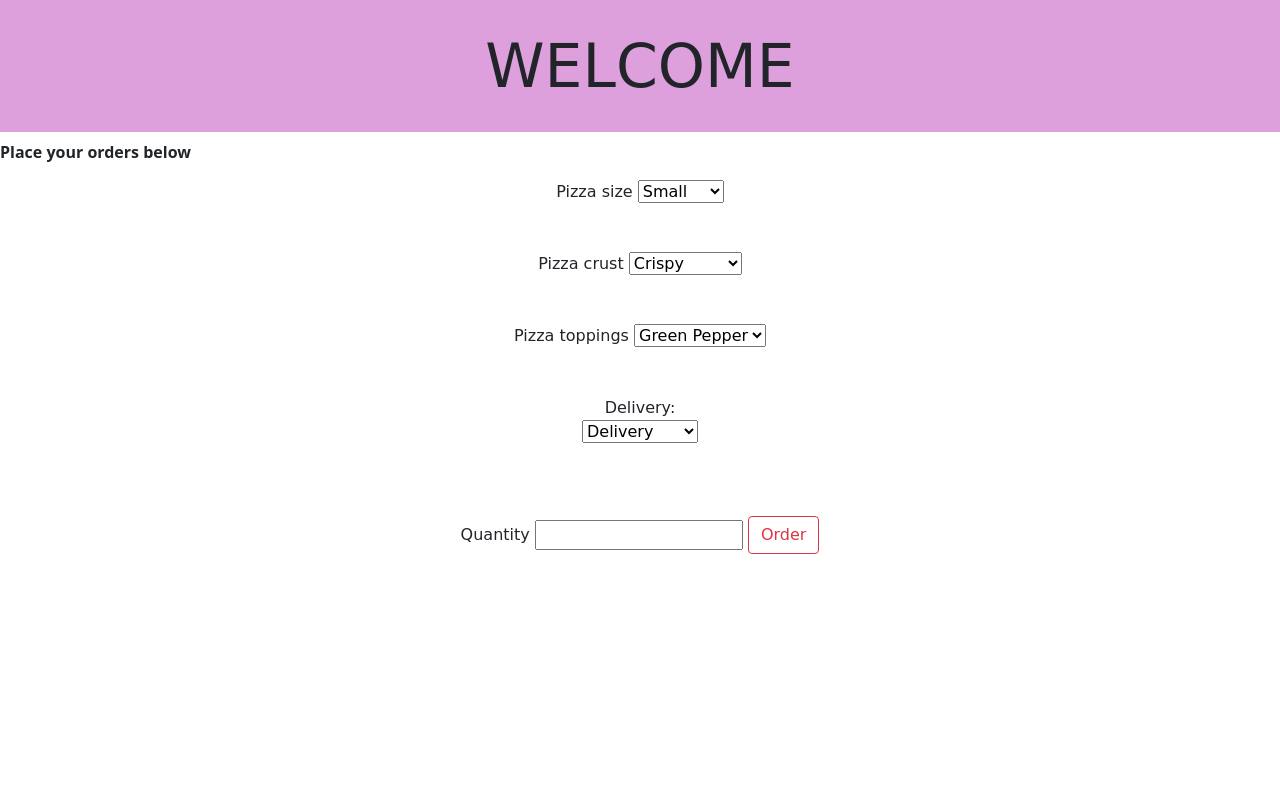
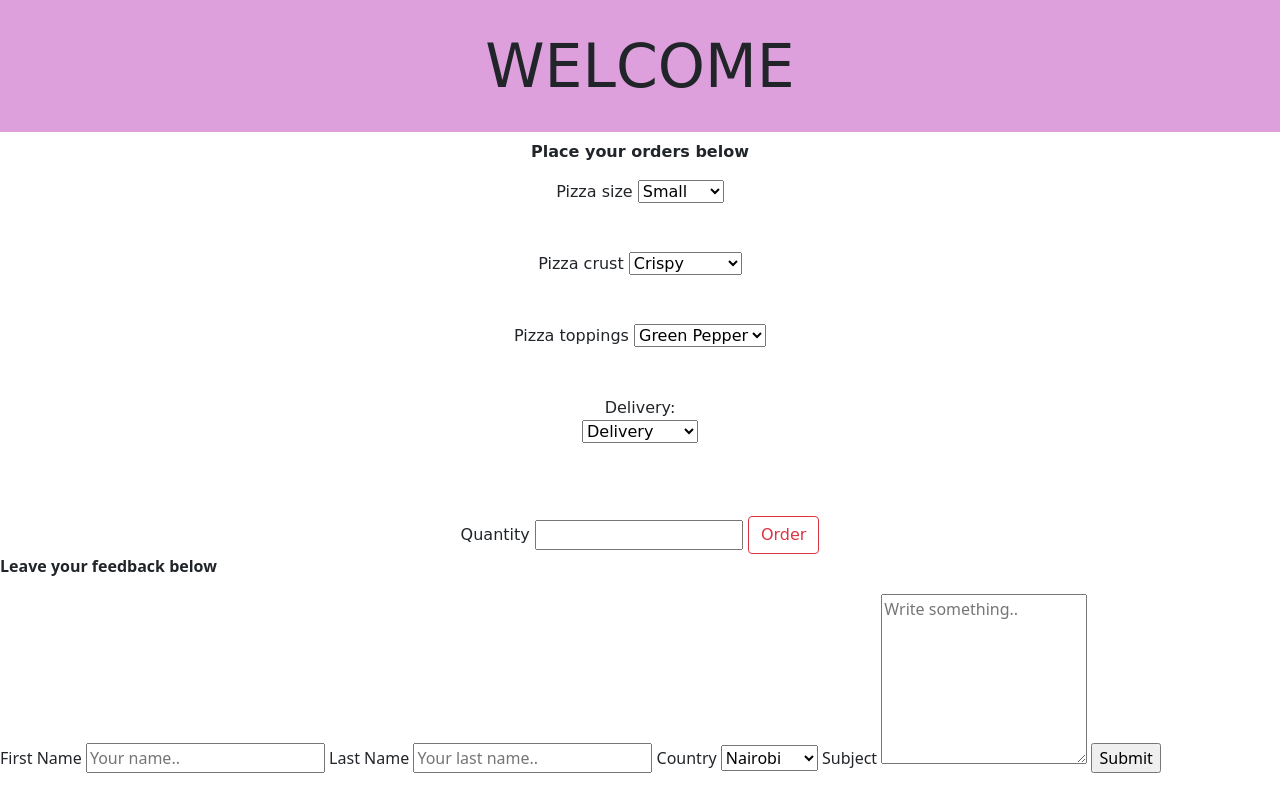
Before and after one commit to Brianmakau/pizza-place, a plain HTML site: page index.html in a window 1280 px wide. Drawn offline with Linux system fonts and the light colour scheme; a web font is replaced by a local one.

Commit message:
added a contact section

```diff
--- a/index.html
+++ b/index.html
@@ -13,8 +13,8 @@
 <body>
   <div class="order">
     <h1>WELCOME</h1>
-    <P><strong>Place your orders below </strong></P>
     <form id= "form2" form-action="">
+      <P><strong>Place your orders below </strong></P>
       <label>Pizza size</label>
        <select name="size" class="input" id="size">
          <option value="small -Ksh.400">Small</option>
@@ -32,9 +32,9 @@
       <label>Pizza toppings</label>
       <select name="toppings" id="toppings">
          <option value="Green Pepper -Ksh.250">Green Pepper</option>
-         <option value="Bacon -Ksh.300">Bacon</option>
+         <option value="Bacon -Ksh.100">Bacon</option>
          <option value="Chicken -Ksh.200">Chicken</option>
-         <option value="Mushroom -Ksh.400">mushroom</option>
+         <option value="Mushroom -Ksh.250">mushroom</option>
        </select><br><br><br>
 
        Delivery:<br>
@@ -47,7 +47,24 @@
          <button type="submit" class="btn btn-outline-danger"  id="order">Order</button>
     </form>
   </div>
-  <script src="js/jquery-3.6.0.js" > </script>
+  <div class="contact">
+    <p><strong>Leave your feedback below</strong></p>
+    <form action="/action_page.php">
+      <label for="fname">First Name</label>
+      <input type="text" id="fname" name="firstname" placeholder="Your name..">
+      <label for="lname">Last Name</label>
+      <input type="text" id="lname" name="lastname" placeholder="Your last name..">
+      <label for="country">Country</label>
+      <select id="country" name="country">
+        <option value="nairobi">Nairobi</option>
+        <option value="mombasa">Mombasa</option>
+        <option value="kitui">Kitui</option>
+      </select>
+      <label for="subject">Subject</label>
+      <textarea id="subject" name="subject" placeholder="Write something.." style="height:170px"></textarea>
+      <input type="submit" value="Submit">
+    </form>
+    <script src="js/jquery-3.6.0.js" > </script>
   <script src="js/scripts.js"> </script>
 </body>
 </html>
```
